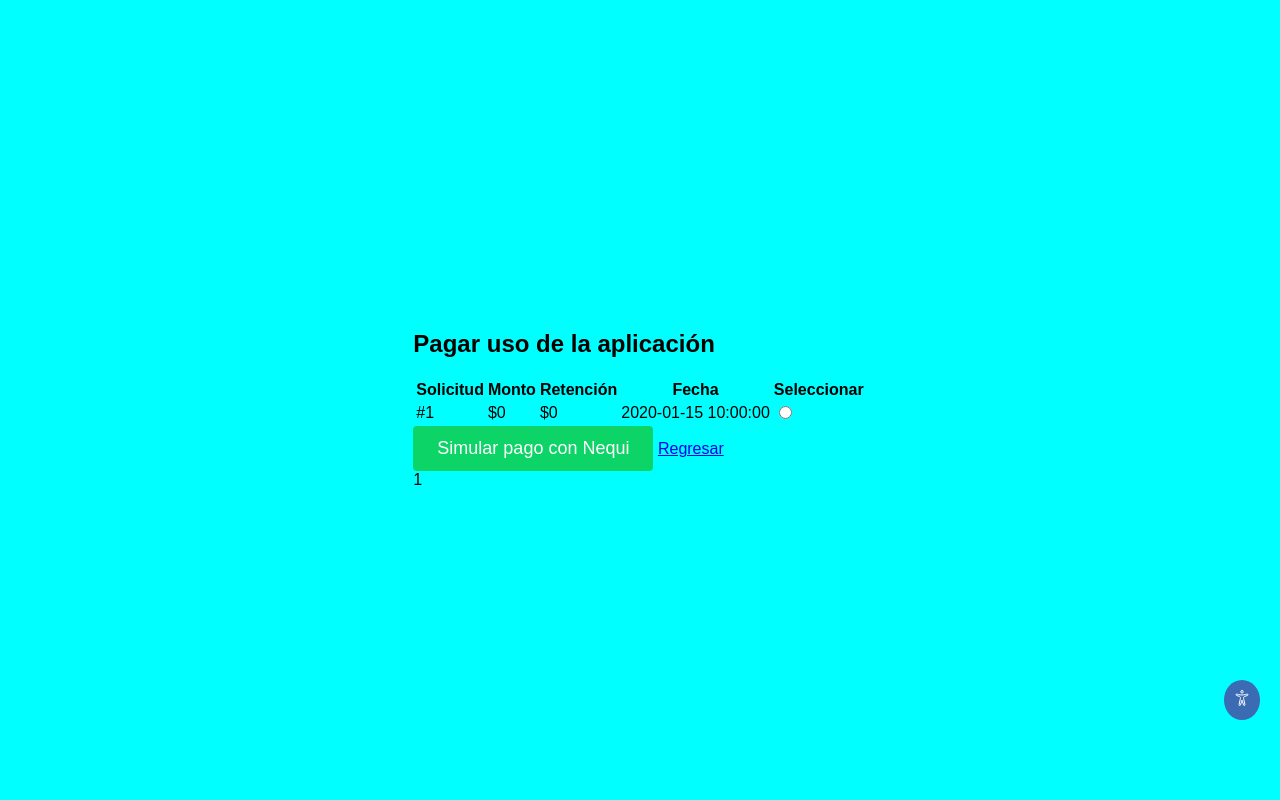
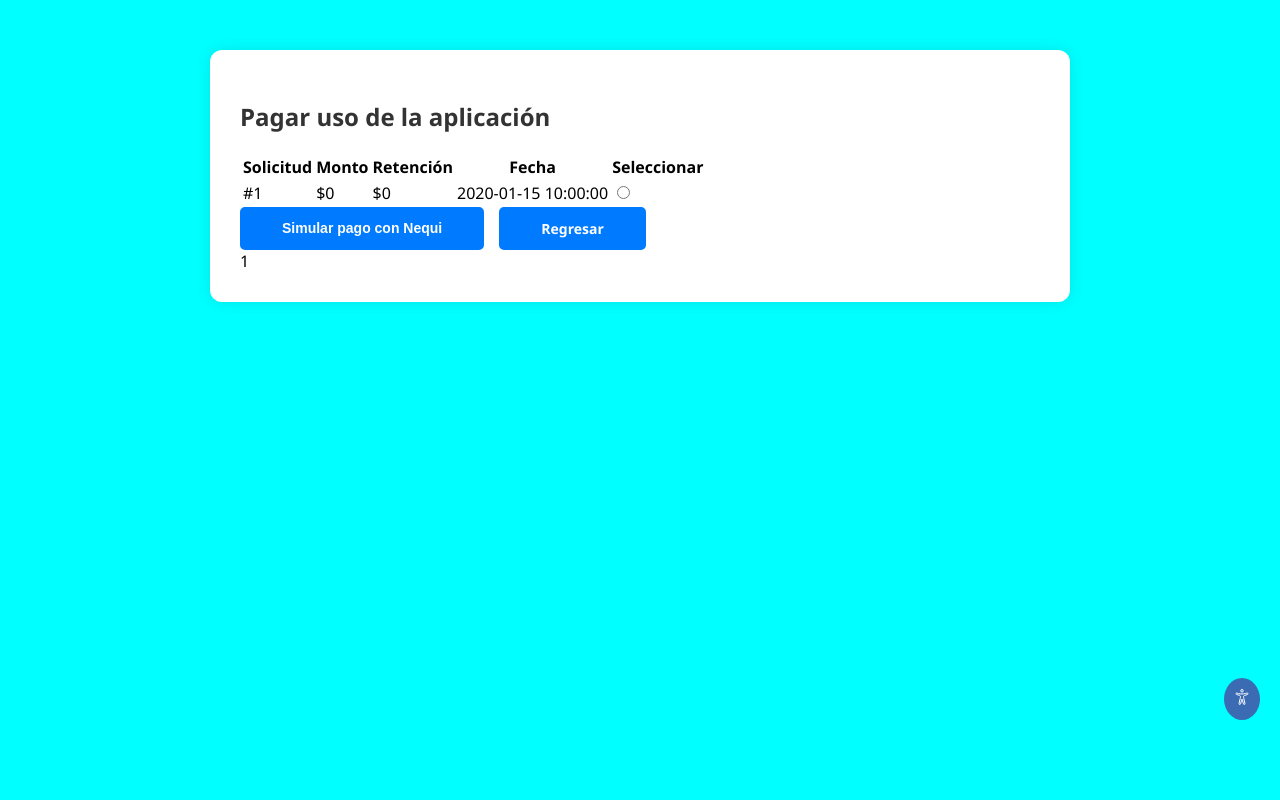
Before and after one commit to 848555/proyecto-de-mototaxi, a PHP site: page /ADSO/app/pages/pagar_retencion_app.php in a window 1280 px wide. Run offline with PHP 8.4, Linux system fonts and the light colour scheme; the visitor is signed in with stand-in values (Sample User, id 1); tables that the repository leaves empty or names only in its code hold one stand-in row (values such as "Sample post"); data that the repository does not hold is empty.

Commit message:
Update retenciones.css
se le agrega css para pagos

```diff
--- a/app/assets/css/retenciones.css
+++ b/app/assets/css/retenciones.css
@@ -1,55 +1,51 @@
 /* Estilos generales */
 body {
-    font-family: 'Outfit', sans-serif;
+  font-family: 'Segoe UI', Tahoma, Geneva, Verdana, sans-serif;
     background-color: aqua;
-    margin: 0;
-    padding: 0;
-    box-sizing: border-box;
-    display: flex;
-    justify-content: center; /* Centra el contenido horizontalmente */
-    align-items: center; /* Centra el contenido verticalmente */
-    height: 100vh; /* Ocupa toda la altura del viewport */
+
+}
+.container {
+  background-color: #ffffff;
+  padding: 30px;
+  border-radius: 12px;
+  box-shadow: 0 0 15px rgba(0, 0, 0, 0.1);
+  max-width: 800px;
+  margin: 50px auto;
 }
 
-.contenedor {
-    width: 90%;
-    max-width: 400px; /* Ajusta este valor según tus necesidades */
-    background: rgb(247, 248, 250);
-    border-radius: 30px;
-    line-height: 1.6;
-    padding: 20px;
-    box-shadow: 0 0 10px rgba(0, 0, 0, 0.1);
-    text-align: center; /* Alinea el contenido al centro */
+h2 {
+  font-weight: bold;
+  color: #333333;
 }
 
-h1 {
-    color: rgb(12, 212, 102);
-    font-size: 24px;
-    margin-bottom: 20px;
+.table {
+  margin-top: 20px;
 }
 
-p {
-    color: #333;
-    font-size: 16px;
-    margin-bottom: 10px;
+.btn-success {
+ padding: 10px 40px;
+    border: 2px solid #007BFF; /* Borde azul */
+    font-size: 14px;
+    background: #007BFF; /* Color de fondo azul para que siempre sea visible */
+    font-weight: 600;
+    cursor: pointer;
+    outline: none;
+    transition: all 300ms ease-in-out;
+    color: white; /* Texto blanco para que contraste con el fondo azul */
+    border-radius: 5px;
+    display: inline-block; /* Para asegurarse de que respeta el tamaño del contenido */
+    text-decoration: none;
 }
 
-form {
-    margin-top: 20px;
+.btn-success:hover {
+   background: white; /* Cambia a blanco al pasar el cursor */
+    color: #007BFF; /* Texto azul en hover */
+    border: 2px solid #007BFF; /* Mantiene el borde azul */
 }
-
-button {
-    background-color: rgb(12, 212, 102);
-    color: #fff;
-    border: none;
-    padding: 12px 24px; /* Aumenta el padding para hacer el botón más grande en móviles */
-    font-size: 18px;
-    cursor: pointer;
-    border-radius: 4px;
-}
-
-button:hover {
-    background-color: #0a8c5f;
+.botones-container {
+  display: flex;
+  justify-content: flex-start; /* o start si usas Bootstrap 5 */
+  gap: 15px;
 }
 
 .messaje {
```
